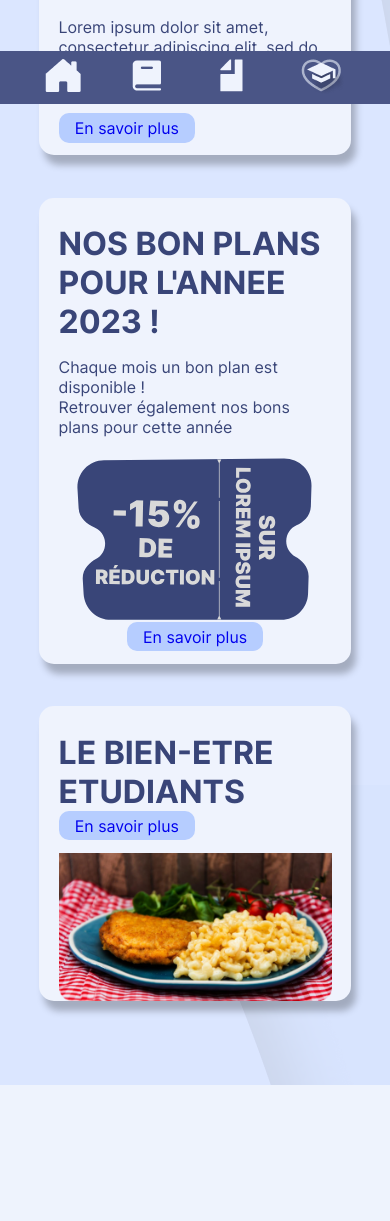
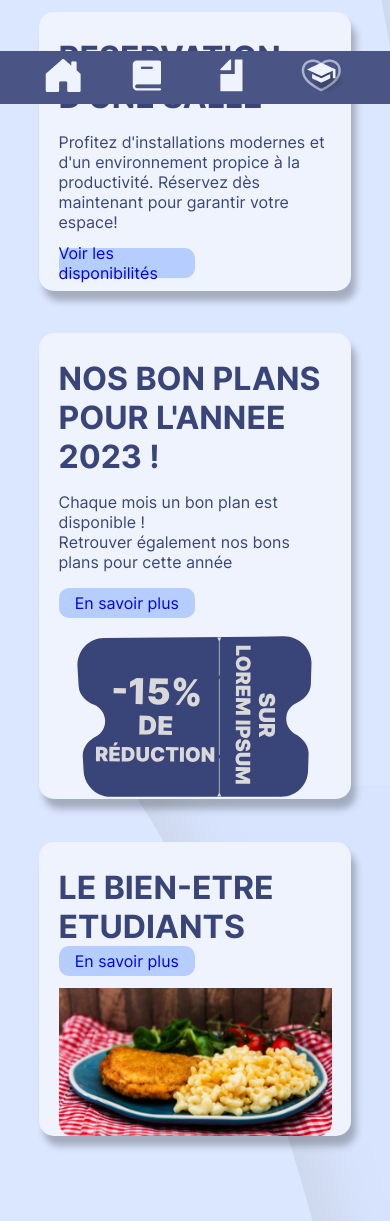
Before and after one commit to JcbBastien/refonteENT, a PHP site: page /VieEtudiante.html in a window 390 px wide; the page is wider, and only the part inside the window is pictured. Shown: the part 740-1961 px from the top of that part. Before the commit the page ends 1825 px from the top of that part, so only its background shows below. Run offline with PHP 8.4, Linux system fonts and the light colour scheme.

Commit message:
Ajoute responsive BienEtre

```diff
--- a/VieEtudiante.html
+++ b/VieEtudiante.html
@@ -15,32 +15,43 @@
     </header>
 
     <section id="sectionVie">
-        <h1>Vie Etudiante</h1>
+        <h1>VIE ETUDIANTE</h1>
         <div id="VieContent">
-            <h2>NOTRE ESPACE <br> RESTAURATION !</h2>
-            <p>Lorem ipsum dolor sit amet, consectetur adipiscing elit, sed do eiusmod tempor incididunt Lorem ipsum dolor sit amet, </p>
+            <div>
+                <h2>LE MENU DE LA  <br> SEMAINE !</h2>
+                <p>Découvrez nos délicieuses options gastronomiques de la semaine! Consultez notre menu hebdomadaire pour connaître les plats !</p>
                 <a href="Crous.html" id="Butt">En savoir plus</a>
-            <img src="img/resto.svg" alt="">
             </div>
-        <div id="VieContent">
+            <img src="img/resto.svg" alt="" class="resto">
+            <img src="img/restoPC.png" alt="" class="restoPC">
+        </div>
+        <div id="DeuxLigne">
+            <div id="sallevie">
                 <h2>RESERVATION D'UNE SALLE</h2>
-            <p>Lorem ipsum dolor sit amet, consectetur adipiscing elit, sed do eiusmod tempor incididunt Lorem ipsum dolor sit amet, </p>
-            <a href="Salle.html" id="Butt">En savoir plus</a>
+                <p>Profitez d'installations modernes et d'un environnement propice à la productivité. Réservez dès maintenant pour garantir votre espace!</p>
+                <a href="Salle.html" id="Butt">Voir les disponibilités</a>
             </div>
             <div id="VieContentPlan">
+                <div>
                     <h2>NOS BON PLANS POUR L'ANNEE 2023 !</h2>
                     <p>Chaque mois un bon plan est disponible ! <br>
                         Retrouver également nos bons plans pour cette année </p>
+                        <a href="BonPlans.html" id="Butt">En savoir plus</a>
+                </div>
+
                     <div id="ticket">
                         <div id="TicketTXT">
                         </div>
                     </div>
-                <a href="BonPlans.html" id="Butt">En savoir plus</a>
             </div>
-        <div id="VieContent">
+        </div>
+        <div id="VieBien">
+            <div>
                 <h2>LE BIEN-ETRE<br>ETUDIANTS</h2>
                 <a href="BienEtre.html" id="Butt">En savoir plus</a>
-            <img src="img/repas.png" alt="">
+            </div>
+            <img src="img/BienPC.png" alt="" id="repasr">
+            <img src="img/repas.png" alt="" id="repasf">
         </div>
     </section>
 
--- a/style.css
+++ b/style.css
@@ -568,7 +568,7 @@ box-shadow: 5px 10px 7px 0px rgba(0, 0, 0, 0.25);
     align-items: center;
 }
 
-#VieContent{
+#VieContent ,#sallevie,#VieBien{
     display: flex;
     flex-direction: column;
     align-items: flex-start;
@@ -581,7 +581,7 @@ box-shadow: 5px 10px 7px 0px rgba(0, 0, 0, 0.25);
     margin-bottom: 5vh;
 }
 
-#VieContent:last-child{
+#VieBien{
     margin-bottom: 10vh;
 }
 
@@ -590,7 +590,7 @@ box-shadow: 5px 10px 7px 0px rgba(0, 0, 0, 0.25);
     margin-bottom: 0;
 }
 
-#VieContent img{
+#VieBien img{
     width: 100%;
 }
 
@@ -605,13 +605,6 @@ box-shadow: 5px 10px 7px 0px rgba(0, 0, 0, 0.25);
     justify-content: center;
     align-items: center;
 }
-#TicketTXT{
-    display: flex;
-}
-#TicketTXT p:nth-child(2) {
-    transform: rotate(90deg);
-    display: flex;
-}
 
 #VieContentPlan{
     display: flex;
```
Also changed, not shown: other parts of style.css (+102 -0 lines), img/BienPC.png (added), img/TICKET.png (added), img/restoPC.png (added). Lines whose indentation alone changed are shown as unchanged.
